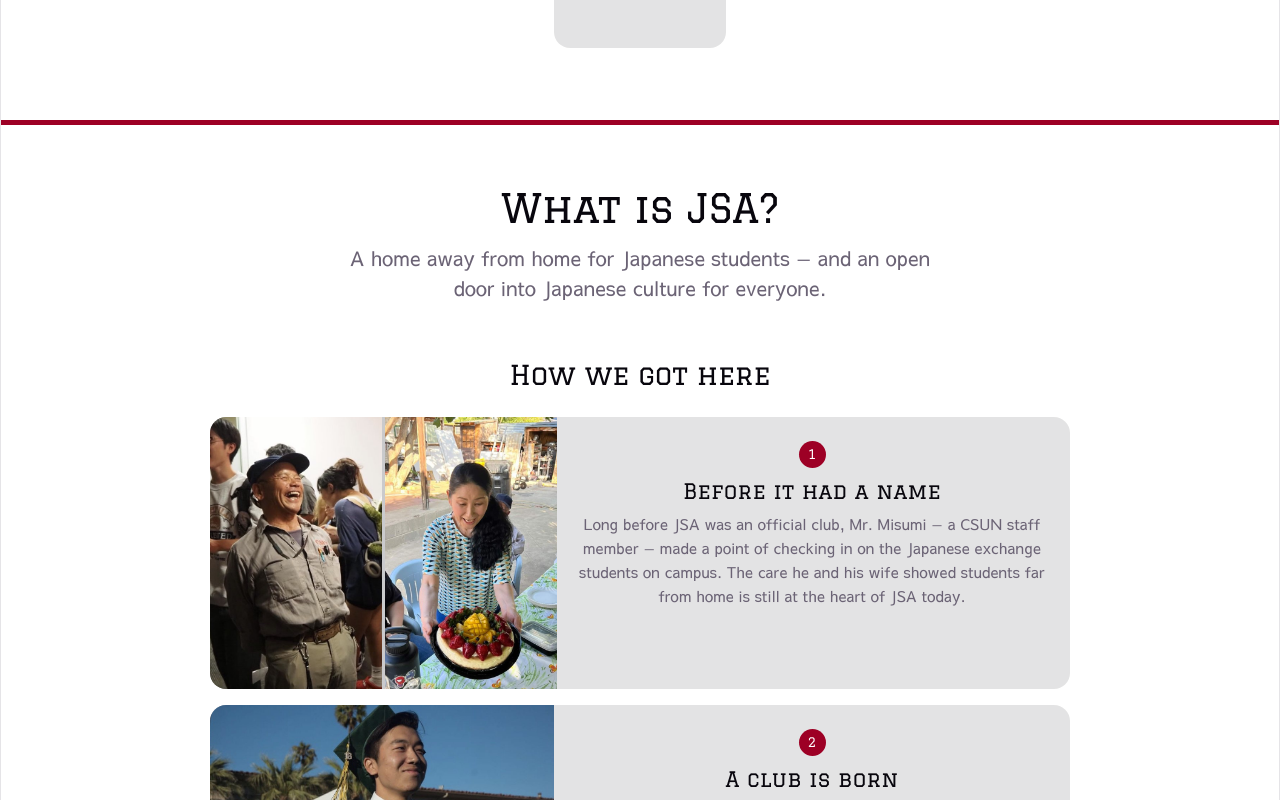
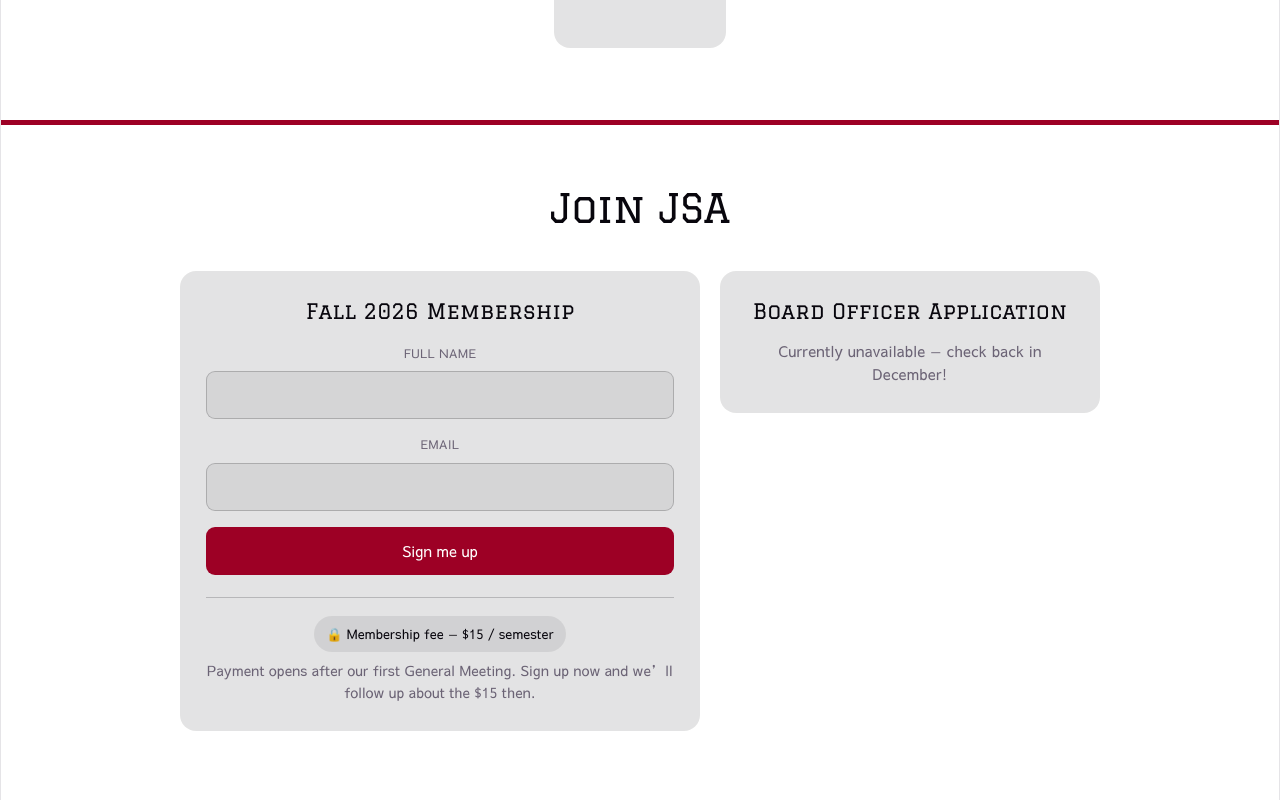
Before and after one commit to 13kanaoka/jsa-website, a React (Vite) app: page / in a window 1280 px wide. Shown: the part 1420-2220 px from the top of the page. Built offline with nearby package versions, Linux system fonts and the light colour scheme; a web font is replaced by a local one.

Commit message:
feat(signups): add sign ups section with google sheets compatibility

```diff
--- a/src/App.jsx
+++ b/src/App.jsx
@@ -3,6 +3,7 @@ import { Analytics } from "@vercel/analytics/react"
 import Header from './components/Header'
 import Home from './pages/home-page/Home'
 import Board from './pages/board-page/Board'
+import Membership from './pages/membership-page/Membership'
 import About from './pages/about-page/About'
 import Faq from './pages/faq-page/Faq'
 
@@ -11,6 +12,7 @@ function App() {
     <Header />
     <Home />
     <Board />
+    <Membership />
     <About />
     <Faq />
     <Analytics />
--- a/src/i18n/translations.jsx
+++ b/src/i18n/translations.jsx
@@ -18,6 +18,20 @@ export const translations = {
     board: {
       title: 'Meet your {semester} board!',
       pickerLabel: 'Select a board term',
+    },
+    membership: {
+      title: 'Join JSA',
+      cardTitle: 'Fall 2026 Membership',
+      nameLabel: 'Full name',
+      emailLabel: 'Email',
+      submit: 'Sign me up',
+      submitting: 'Sending…',
+      done: "You're on the list! We'll reach out about membership after the first General Meeting.",
+      error: 'Something went wrong — double-check your details and try again.',
+      payTitle: 'Membership fee — $15 / semester',
+      payNote: 'Payment opens after our first General Meeting. Sign up now and we’ll follow up about the $15 then.',
+      officerTitle: 'Board Officer Application',
+      officerNote: 'Currently unavailable — check back in December!',
     },
     about: {
       title: 'What is JSA?',
@@ -115,6 +129,20 @@ export const translations = {
       title: '{semester}の役員を紹介！',
       pickerLabel: '期を選択',
     },
+    membership: {
+      title: 'JSAに入る',
+      cardTitle: '学期メンバーシップ',
+      nameLabel: '氏名',
+      emailLabel: 'メールアドレス',
+      submit: '登録する',
+      submitting: '送信中…',
+      done: '登録が完了しました！会費については、最初のゼネラルミーティングのあとにご連絡します。',
+      error: '問題が発生しました。入力内容を確認して、もう一度お試しください。',
+      payTitle: '会費 — 1学期 $15',
+      payNote: 'お支払いは最初のゼネラルミーティングのあとに開始します。今すぐ登録すれば、そのときに $15 についてご案内します。',
+      officerTitle: '役員応募',
+      officerNote: '現在受付停止中です — 12月にまたご確認ください！',
+    },
     about: {
       title: 'JSAとは？',
       lede: '日本人学生にとっての「第二の我が家」。そして、誰にとっても日本文化への入り口。',
--- a/src/pages/faq-page/Faq.css
+++ b/src/pages/faq-page/Faq.css
@@ -1,6 +1,7 @@
 .faq {
   background: var(--bg);
   padding: 56px 24px 72px;
+  border-top: 5px solid var(--jsa-red);
 }
 
 .faq-title {
--- /dev/null
+++ b/src/pages/membership-page/Membership.css
@@ -0,0 +1,147 @@
+.membership {
+  background: var(--bg);
+  padding: 60px 24px 76px;
+  border-top: 5px solid var(--jsa-red);
+}
+
+.mem-title {
+  text-align: center;
+  margin: 0 auto 40px;
+  font-family: var(--heading);
+  color: var(--text-h);
+  font-size: clamp(24px, 6vw, 40px);
+  line-height: 1.15;
+}
+
+.mem-grid {
+  max-width: 960px;
+  margin: 0 auto;
+  display: flex;
+  flex-wrap: wrap;
+  justify-content: center;
+  align-items: flex-start;
+  gap: 20px;
+}
+
+.mem-card {
+  box-sizing: border-box;
+  flex: 1 1 380px;
+  max-width: 520px;
+  background: var(--card-edge);
+  border-radius: 16px;
+  padding: 28px 26px;
+}
+.mem-card--muted {
+  flex: 1 1 280px;
+  max-width: 380px;
+}
+
+.mem-card h3 {
+  margin: 0 0 16px;
+  font-family: var(--heading);
+  color: var(--text-h);
+  font-size: clamp(17px, 2.8vw, 21px);
+  line-height: 1.2;
+}
+
+.mem-form {
+  display: flex;
+  flex-direction: column;
+  gap: 12px;
+}
+.mem-form label {
+  display: flex;
+  flex-direction: column;
+  gap: 5px;
+  font-size: 12px;
+  letter-spacing: 0.4px;
+  text-transform: uppercase;
+  color: var(--text);
+}
+.mem-form input {
+  font: inherit;
+  font-size: 15px;
+  text-transform: none;
+  letter-spacing: normal;
+  color: var(--text-h);
+  background: color-mix(in srgb, var(--text-h) 6%, transparent);
+  border: 1px solid var(--name-edge);
+  border-radius: 9px;
+  padding: 10px 12px;
+}
+.mem-form input:focus-visible {
+  outline: 2px solid var(--accent);
+  outline-offset: 1px;
+}
+.mem-form button {
+  margin-top: 4px;
+  font: inherit;
+  font-weight: 600;
+  font-size: 15px;
+  color: #fff;
+  background: var(--jsa-red);
+  border: 0;
+  border-radius: 9px;
+  padding: 11px 16px;
+  cursor: pointer;
+}
+.mem-form button:disabled {
+  opacity: 0.6;
+  cursor: default;
+}
+
+/* honeypot — in the DOM, gone from view */
+.mem-hp {
+  position: absolute;
+  left: -9999px;
+  width: 1px;
+  height: 1px;
+  opacity: 0;
+}
+
+.mem-done {
+  margin: 6px 0 0;
+  color: var(--text-h);
+  font-size: clamp(14px, 2.4vw, 16px);
+  line-height: 1.5;
+}
+.mem-error {
+  margin: 2px 0 0;
+  color: #ff6b6b;
+  font-size: 13px;
+}
+
+.mem-pay-locked {
+  margin-top: 22px;
+  padding-top: 18px;
+  border-top: 1px solid var(--name-edge);
+}
+.mem-pay-badge {
+  display: inline-block;
+  margin-bottom: 8px;
+  padding: 5px 12px;
+  border-radius: 999px;
+  background: color-mix(in srgb, var(--text-h) 8%, transparent);
+  color: var(--text-h);
+  font-size: 13px;
+  font-weight: 600;
+}
+.mem-pay-locked p {
+  margin: 0;
+  color: var(--text);
+  font-size: clamp(12px, 2vw, 14px);
+  line-height: 1.55;
+}
+
+.mem-card--muted p {
+  margin: 0;
+  color: var(--text);
+  font-size: clamp(13px, 2.2vw, 15px);
+  line-height: 1.5;
+}
+
+/* JA: Latin-only display font falls back to the gothic */
+:root:lang(ja) .mem-title,
+:root:lang(ja) .mem-card h3 {
+  font-family: 'Sawarabi Gothic', sans-serif;
+}
--- /dev/null
+++ b/src/pages/membership-page/Membership.jsx
@@ -0,0 +1,116 @@
+import { useState } from 'react'
+import './Membership.css'
+import { useLang } from '../../i18n/LanguageContext'
+
+// Apps Script Web App /exec URL. Called from the browser, so it's not a secret.
+const SIGNUP_URL =
+  'https://script.google.com/macros/s/AKfycbw_0ErsIRBqf8Bj6rcwCGthFUcMkDjiXR2A70EsH9Vey-2QYj3wogzNRZi9m73EEg/exec'
+
+const EMAIL_RE = /^[^\s@]+@[^\s@]+\.[^\s@]+$/
+
+function Membership() {
+  const { t } = useLang()
+
+  const [fullName, setFullName] = useState('')
+  const [email, setEmail] = useState('')
+  const [company, setCompany] = useState('') // honeypot
+  const [status, setStatus] = useState('idle') // idle | submitting | success | error
+
+  async function handleSubmit(e) {
+    e.preventDefault()
+    if (company.trim()) return // a bot filled the hidden field — drop it silently
+
+    const name = fullName.trim()
+    const mail = email.trim()
+    if (!name || !EMAIL_RE.test(mail)) {
+      setStatus('error')
+      return
+    }
+
+    setStatus('submitting')
+    try {
+      await fetch(SIGNUP_URL, {
+        method: 'POST',
+        // Apps Script sends no CORS headers, so the reply can't be read from
+        // another domain. no-cors = send it, don't read back; the body must be
+        // form-encoded for a "simple" request.
+        mode: 'no-cors',
+        body: new URLSearchParams({ fullName: name, email: mail }),
+      })
+      setStatus('success')
+    } catch {
+      setStatus('error') // only if the request couldn't be sent at all
+    }
+  }
+
+  return (
+    <section id="membership" className="membership">
+      <h2 className="mem-title">{t('membership.title')}</h2>
+
+      <div className="mem-grid">
+        {/* ---- membership ---- */}
+        <div className="mem-card">
+          <h3>{t('membership.cardTitle')}</h3>
+
+          {status === 'success' ? (
+            <p className="mem-done">{t('membership.done')}</p>
+          ) : (
+            <form className="mem-form" onSubmit={handleSubmit}>
+              <label>
+                {t('membership.nameLabel')}
+                <input
+                  type="text"
+                  value={fullName}
+                  autoComplete="name"
+                  required
+                  onChange={(e) => setFullName(e.target.value)}
+                />
+              </label>
+              <label>
+                {t('membership.emailLabel')}
+                <input
+                  type="email"
+                  value={email}
+                  autoComplete="email"
+                  required
+                  onChange={(e) => setEmail(e.target.value)}
+                />
+              </label>
+
+              {/* honeypot */}
+              <input
+                className="mem-hp"
+                type="text"
+                name="company"
+                tabIndex={-1}
+                autoComplete="off"
+                aria-hidden="true"
+                value={company}
+                onChange={(e) => setCompany(e.target.value)}
+              />
+
+              <button type="submit" disabled={status === 'submitting'}>
+                {status === 'submitting' ? t('membership.submitting') : t('membership.submit')}
+              </button>
+
+              {status === 'error' && <p className="mem-error">{t('membership.error')}</p>}
+            </form>
+          )}
+
+          <div className="mem-pay-locked">
+            <span className="mem-pay-badge">🔒 {t('membership.payTitle')}</span>
+            <p>{t('membership.payNote')}</p>
+          </div>
+        </div>
+
+        {/* ---- board officer application ---- */}
+        <div className="mem-card mem-card--muted">
+          <h3>{t('membership.officerTitle')}</h3>
+          <p>{t('membership.officerNote')}</p>
+        </div>
+      </div>
+    </section>
+  )
+}
+
+export default Membership
```
